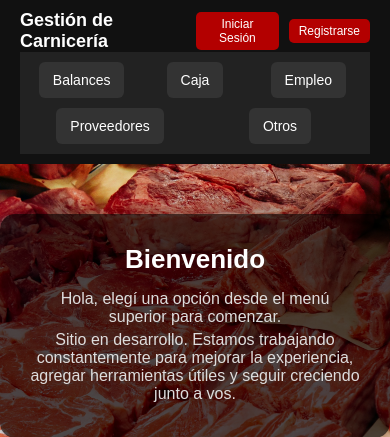
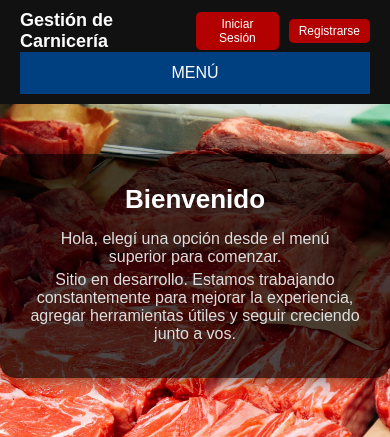
Before and after one commit to santuflow/gestion_carniceria, a Flask app: page / in a window 390 px wide. Shown: the top 437 px of the page. Run offline with Flask 3, Linux system fonts and the light colour scheme; tables that the repository leaves empty hold one stand-in row (values such as "Sample post").

```diff
--- a/static/style.css
+++ b/static/style.css
@@ -214,6 +214,66 @@ header {
   cursor: pointer;
 }
 
+/* ====== BIENVENIDA ====== */
+.bienvenida-box {
+  background-color: rgba(0, 0, 0, 0.7);
+  padding: 30px;
+  border-radius: 15px;
+  max-width: 600px;
+  margin: 50px auto;
+  text-align: center;
+  box-shadow: 0 0 20px rgba(0, 0, 0, 0.6);
+  color: #fff;
+}
+
+.bienvenida-box h2 {
+  color: #ffffff;
+  font-size: 26px;
+  margin-bottom: 15px;
+}
+
+.bienvenida-box p {
+  color: #dddddd;
+  font-size: 16px;
+  margin: 5px 0;
+}
+
+/* ====== MENÚ MÓVIL ====== */
+.btn-menu-movil {
+  display: none;
+  background-color: #004080;
+  color: white;
+  padding: 12px;
+  font-size: 16px;
+  border: none;
+  width: 100%;
+  cursor: pointer;
+}
+
+#menu-desplegable {
+  display: none;
+  flex-direction: column;
+  background-color: #111;
+  padding: 10px 0;
+}
+
+#menu-desplegable a {
+  color: white;
+  padding: 10px;
+  text-decoration: none;
+  border-top: 1px solid #333;
+  font-size: 14px;
+  text-align: center;
+}
+
+#menu-desplegable a:hover {
+  background-color: #222;
+}
+
+#menu-desplegable.visible {
+  display: flex;
+}
+
 /* ====== RESPONSIVE ====== */
 @media (max-width: 768px) {
   .header-top-row {
@@ -250,40 +310,10 @@ header {
   }
 
   .nav-section {
-    display: flex;
-    justify-content: space-between;
-    flex-wrap: nowrap;
-    gap: 5px;
-    padding: 8px 5px;
+    display: none;
   }
 
-  .dropdown {
-    flex: 1;
-    text-align: center;
+  .btn-menu-movil {
+    display: block;
   }
 }
-
-
-/* ====== BIENVENIDA ====== */
-.bienvenida-box {
-  background-color: rgba(0, 0, 0, 0.7);
-  padding: 30px;
-  border-radius: 15px;
-  max-width: 600px;
-  margin: 50px auto;
-  text-align: center;
-  box-shadow: 0 0 20px rgba(0, 0, 0, 0.6);
-  color: #fff;
-}
-
-.bienvenida-box h2 {
-  color: #ffffff;
-  font-size: 26px;
-  margin-bottom: 15px;
-}
-
-.bienvenida-box p {
-  color: #dddddd;
-  font-size: 16px;
-  margin: 5px 0;
-}
--- a/templates/index.html
+++ b/templates/index.html
@@ -99,12 +99,47 @@
     .dropdown-content a:hover {
       background-color: #444;
     }
+
+    /* ====== MENÚ PARA MÓVILES ====== */
+    .btn-menu-movil {
+      display: none;
+      background-color: #004080;
+      color: white;
+      padding: 12px;
+      font-size: 16px;
+      border: none;
+      width: 100%;
+    }
+
+    #menu-desplegable {
+      display: none;
+      flex-direction: column;
+      background-color: #111;
+      padding: 10px 0;
+    }
+
+    #menu-desplegable a {
+      color: white;
+      padding: 10px;
+      text-decoration: none;
+      border-top: 1px solid #333;
+    }
+
+    #menu-desplegable a:hover {
+      background-color: #222;
+    }
+
+    #menu-desplegable.visible {
+      display: flex;
+    }
+
     @media (max-width: 768px) {
       .nav-section {
-    flex-wrap: wrap;
-    overflow-x: visible;
-    justify-content: center;
-    padding: 10px;
+        display: none;
+      }
+
+      .btn-menu-movil {
+        display: block;
       }
 
       .header-top-row {
@@ -119,11 +154,17 @@
         padding: 5px 10px;
         font-size: 12px;
       }
+
       .dropdown-content a {
         font-size: 13px;
       }
     }
   </style>
+  <script>
+    function toggleMenu() {
+      document.getElementById('menu-desplegable').classList.toggle('visible');
+    }
+  </script>
 </head>
 <body>
 
@@ -140,6 +181,30 @@
     </div>
   </div>
 
+  <!-- Botón MENÚ para móviles -->
+  <button class="btn-menu-movil" onclick="toggleMenu()">MENÚ</button>
+
+  <!-- Menú desplegable en móviles -->
+  <div id="menu-desplegable">
+    <a href="/hacer_balance">Hacer Balance</a>
+    <a href="/balances">Balances Públicos</a>
+    {% if current_user.is_authenticated %}
+    <a href="/mis_balances">Mis Balances</a>
+    {% endif %}
+    {% if current_user.is_authenticated %}
+    <a href="/abrir_caja">Abrir Caja</a>
+    <a href="/historial_cajas">Historial Cajas</a>
+    {% else %}
+    <a href="#" onclick="mostrarLoginDesdeCaja()">Iniciar sesión para acceder</a>
+    {% endif %}
+    <a href="/carniceros_cv">Perfiles de Carniceros</a>
+    <a href="/armar_cv">Subir CV y Encontrar Trabajo</a>
+    <a href="/ofrecer_empleo">Ofrecer Empleo</a>
+    <a href="#" onclick="mostrarModal()">Encontrar Proveedores</a>
+    <a href="/soy_proveedor">Soy Proveedor / Quiero Vender</a>
+    <a href="#" onclick="abrirModalApoyo()">Apoyar Proyecto</a>
+    <a href="https://chat.whatsapp.com/HRl7CKxxQEAInJ379UTiDa" target="_blank">Grupo de WhatsApp</a>
+  </div>
   <div class="nav-section">
     <div class="dropdown">
       <button class="dropbtn">Balances</button>
@@ -201,7 +266,6 @@
   <p>Sitio en desarrollo. Estamos trabajando constantemente para mejorar la experiencia, agregar herramientas útiles y seguir creciendo junto a vos.</p>
 </div>
 
-
 <footer>
   <p>&copy; 2025 Gestión de Carnicería. Todos los derechos reservados. - Rodrigo Andrés Santua | Visitas totales: {{ visitas }}</p>
 </footer>
@@ -238,9 +302,7 @@
   <div class="modal-apoyo-content" style="max-height: 80vh; overflow-y: auto;">
     <span class="modal-apoyo-close" onclick="document.getElementById('terminosModal').style.display='none'">&times;</span>
     <h2>Términos y Condiciones</h2>
-    <p>
-      Bienvenido a la plataforma de Gestión de Carnicería. Al registrarte y utilizar nuestros servicios, aceptás los siguientes términos:
-    </p>
+    <p>Bienvenido a la plataforma de Gestión de Carnicería. Al registrarte y utilizar nuestros servicios, aceptás los siguientes términos:</p>
     <ul style="font-size: 15px; padding-left: 20px;">
       <li>🔒 Tus datos serán tratados con confidencialidad.</li>
       <li>🛠️ Esta plataforma es gratuita y está en desarrollo.</li>
@@ -271,6 +333,7 @@
     </div>
   </div>
 </div>
+
 <script>
   function mostrarLoginDesdeCaja() {
     document.getElementById('loginModal').style.display = 'flex';
@@ -351,10 +414,7 @@
       if (event.target === modal) modal.style.display = 'none';
     });
   }
-</script>
 
-<script>
-  // MOSTRAR SUBMENÚ EN PC AL PASAR EL MOU
   if (window.innerWidth > 768) {
     document.querySelectorAll('.dropdown').forEach(drop => {
       drop.addEventListener('mouseenter', () => {
@@ -369,3 +429,6 @@
     });
   }
 </script>
+
+</body>
+</html>
```
Lines whose indentation alone changed are shown as unchanged.
